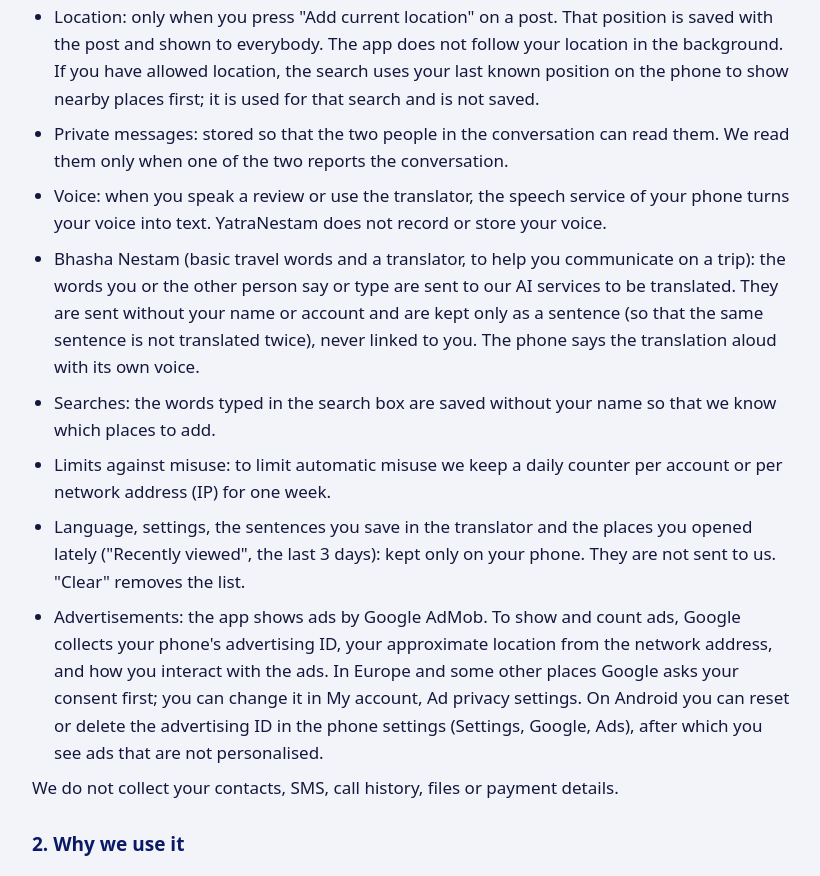
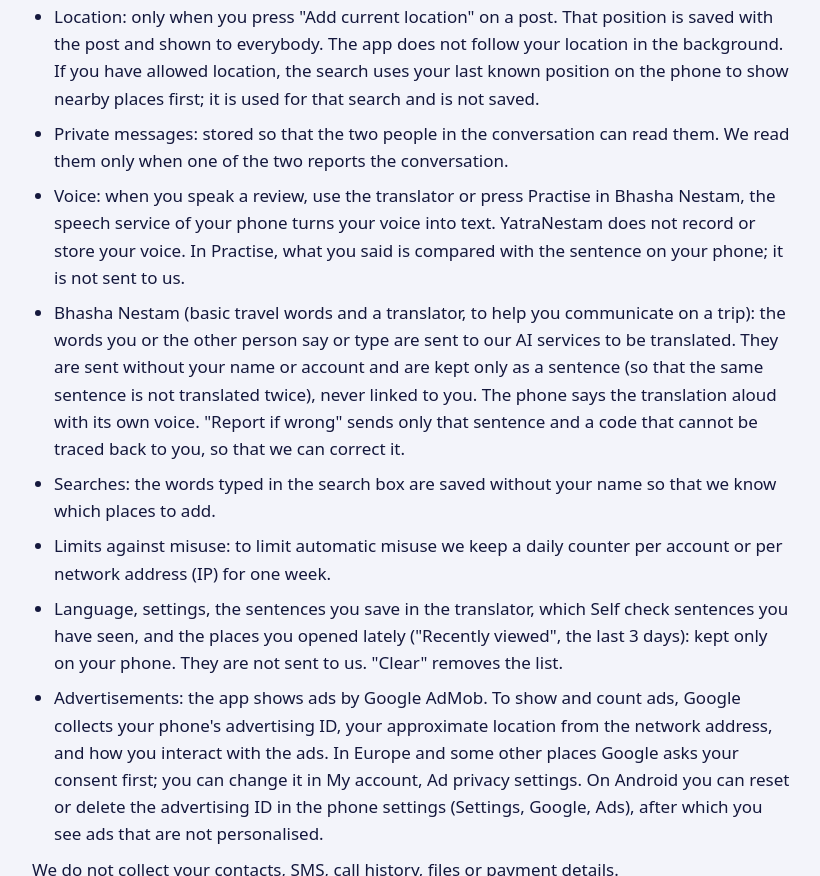
Before and after one commit to Yatranestam/yatranestam.github.io, a plain HTML site: page privacy.html in a window 1280 px wide. Shown: the part 467-1343 px from the top of the page, without its empty margins (228-1048 px from the left). Drawn offline with Linux system fonts and the light colour scheme.

Commit message:
updated privacy terms

```diff
--- a/privacy.html
+++ b/privacy.html
@@ -32,11 +32,11 @@
 <li>Photos: only the photos you choose to attach to a post.</li>
 <li>Location: only when you press &quot;Add current location&quot; on a post. That position is saved with the post and shown to everybody. The app does not follow your location in the background. If you have allowed location, the search uses your last known position on the phone to show nearby places first; it is used for that search and is not saved.</li>
 <li>Private messages: stored so that the two people in the conversation can read them. We read them only when one of the two reports the conversation.</li>
-<li>Voice: when you speak a review or use the translator, the speech service of your phone turns your voice into text. YatraNestam does not record or store your voice.</li>
-<li>Bhasha Nestam (basic travel words and a translator, to help you communicate on a trip): the words you or the other person say or type are sent to our AI services to be translated. They are sent without your name or account and are kept only as a sentence (so that the same sentence is not translated twice), never linked to you. The phone says the translation aloud with its own voice.</li>
+<li>Voice: when you speak a review, use the translator or press Practise in Bhasha Nestam, the speech service of your phone turns your voice into text. YatraNestam does not record or store your voice. In Practise, what you said is compared with the sentence on your phone; it is not sent to us.</li>
+<li>Bhasha Nestam (basic travel words and a translator, to help you communicate on a trip): the words you or the other person say or type are sent to our AI services to be translated. They are sent without your name or account and are kept only as a sentence (so that the same sentence is not translated twice), never linked to you. The phone says the translation aloud with its own voice. &quot;Report if wrong&quot; sends only that sentence and a code that cannot be traced back to you, so that we can correct it.</li>
 <li>Searches: the words typed in the search box are saved without your name so that we know which places to add.</li>
 <li>Limits against misuse: to limit automatic misuse we keep a daily counter per account or per network address (IP) for one week.</li>
-<li>Language, settings, the sentences you save in the translator and the places you opened lately (&quot;Recently viewed&quot;, the last 3 days): kept only on your phone. They are not sent to us. &quot;Clear&quot; removes the list.</li>
+<li>Language, settings, the sentences you save in the translator, which Self check sentences you have seen, and the places you opened lately (&quot;Recently viewed&quot;, the last 3 days): kept only on your phone. They are not sent to us. &quot;Clear&quot; removes the list.</li>
 <li>Advertisements: the app shows ads by Google AdMob. To show and count ads, Google collects your phone&#x27;s advertising ID, your approximate location from the network address, and how you interact with the ads. In Europe and some other places Google asks your consent first; you can change it in My account, Ad privacy settings. On Android you can reset or delete the advertising ID in the phone settings (Settings, Google, Ads), after which you see ads that are not personalised.</li>
 </ul>
 <p>We do not collect your contacts, SMS, call history, files or payment details.</p>
```
